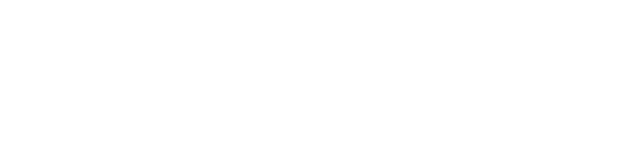
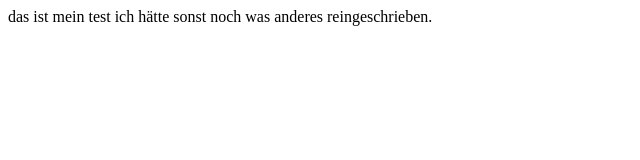
Before and after one commit to dkoller-75/DonatTest, a plain HTML site: page index.html in a window 1280 px wide. Shown: the whole page, without its empty margins (0-640 px from the left). Drawn offline with Linux system fonts and the light colour scheme.

Commit message:
changed body

```diff
--- a/index.html
+++ b/index.html
@@ -1,5 +1,8 @@
-<html><header>
-    <title>My First Web Page</title>
-
-</header>
+<html>
+    <head>
+        <title>My First Web Page</title>
+    </head>
+    <body>das ist mein test
+        ich hätte sonst noch was anderes reingeschrieben.
+    </body>
 </html>
```
